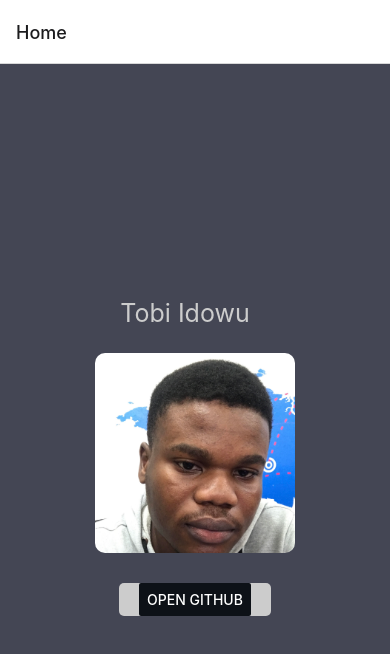
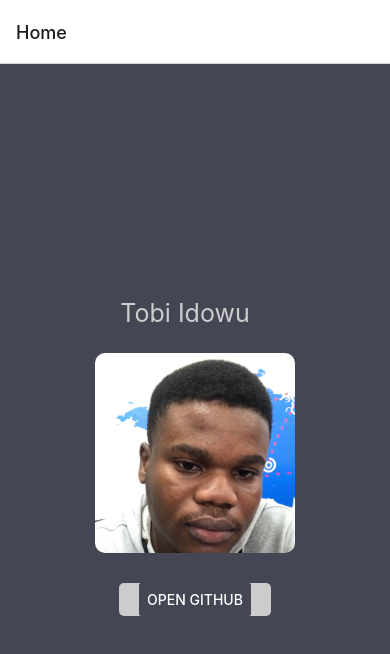
Before and after one commit to Tobbs101/st1-task, a React Native app: screen / in a window 390 px wide. Shown: the top 654 px of the page. Built offline with nearby package versions, Linux system fonts and the light colour scheme.

Commit message:
update button color

```diff
--- a/App.js
+++ b/App.js
@@ -17,7 +17,7 @@ const HomeScreen = ({ navigation }) => {
       <View style={buttonStyle}>
         <Button
           title="Open GitHub"
-          color="#0d1117"
+          color="#444654"
           onPress={handleNavigation}
         />
       </View>
```
